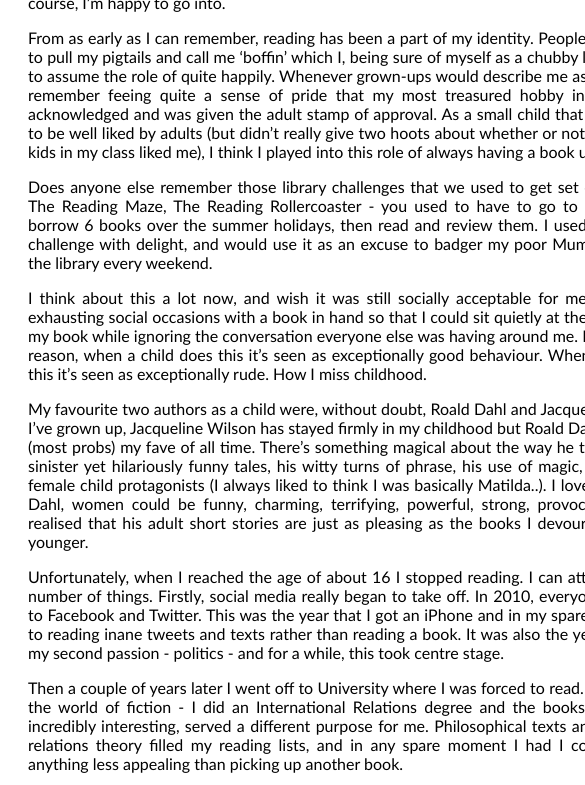
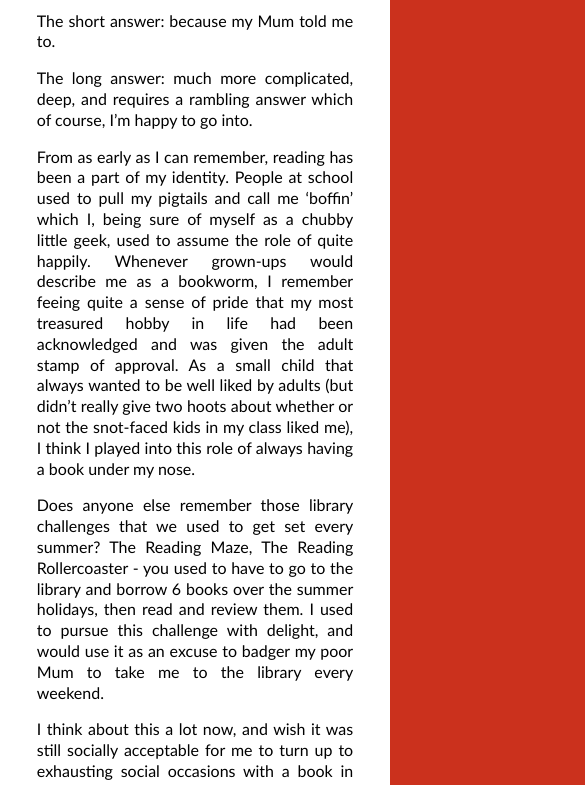
Before and after one commit to lizziebump/whyireadblog, a plain HTML site: page index.html in a window 390 px wide. Shown: the part 826-1611 px from the top of the page, 585 px wide, since content can reach past the window. Drawn offline with Linux system fonts and the light colour scheme.

Commit message:
Change line spacing and responsivity

```diff
--- a/style.css
+++ b/style.css
@@ -10,7 +10,7 @@ body {
 
 .on-books {
   background-color: white;
-  width: 45rem;
+  max-width: 45rem;
   margin: 0 auto;
   text-transform: uppercase;
   text-align: center;
@@ -34,7 +34,7 @@ body {
 .content {
   background-color: white;
   padding: 1em;
-  width: 45em;
+  max-width: 45em;
   margin-left: auto;
   margin-right: auto;
 }
@@ -51,6 +51,7 @@ header h1 {
 header p {
   font-size: 1.65em;
   width: 9em;
+  line-height: 1.6;
   margin-left: auto;
   margin-right: auto;
 }
@@ -84,6 +85,7 @@ article h1 {
 
 .blog-copy {
   text-align: justify;
-  padding-left: 0.75em;
-  padding-right: 0.75em;
+  line-height: 1.3;
+  padding-left: 1.3em;
+  padding-right: 1.3em;
 }
```
